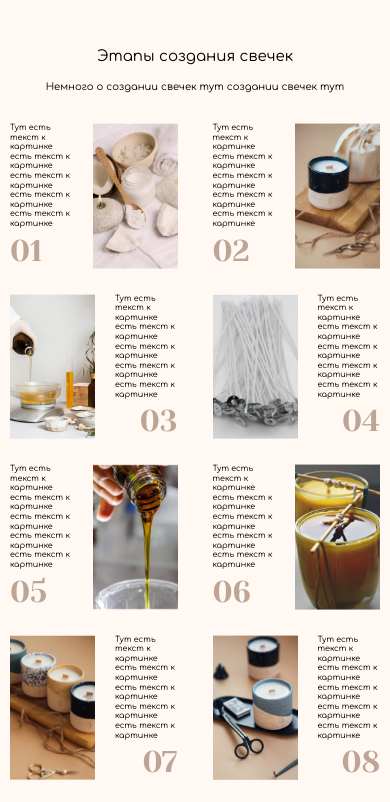
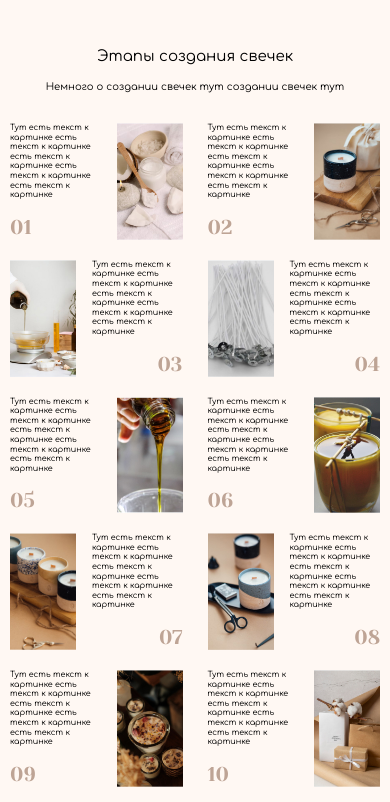
Before and after one commit to AndreySchmidt/ot0do1_1, a plain HTML site: page index.html in a window 390 px wide. Shown: the part 1802-2604 px from the top of the page. Drawn offline with Linux system fonts and the light colour scheme; a script that the page names is missing.

Commit message:
steps media

```diff
--- a/css/style.css
+++ b/css/style.css
@@ -398,6 +398,10 @@ button {
     gap: 30px 16px;
   }
 
+  .steps__title {
+    font-size: 30px;
+  }
+
   .steps__list {
     gap: 25px 35px;
   }
@@ -413,6 +417,10 @@ button {
 
   .steps__item-text {
     font-size: 8px;
+  }
+
+  .steps__item::before {
+    font-size: 20px;
   }
 }
 
@@ -661,6 +669,24 @@ button {
   .section__content-descr {
     padding-bottom: 62px;
   }
+
+  .steps__list {
+    gap: 25px 40px;
+  }
+}
+
+@media (max-width: 404px) {
+  .steps__list {
+    gap: 20px 25px;
+  }
+
+  .steps__item {
+    gap: 16px;
+  }
+
+  .steps__item-img {
+    width: 66px;
+  }
 }
 
 @media (max-width: 360px) {
@@ -749,4 +775,8 @@ button {
   .products__item-text {
     margin-bottom: 16px;
   }
+
+  .steps__item-text {
+    font-size: 6px;
+  }
 }
```
